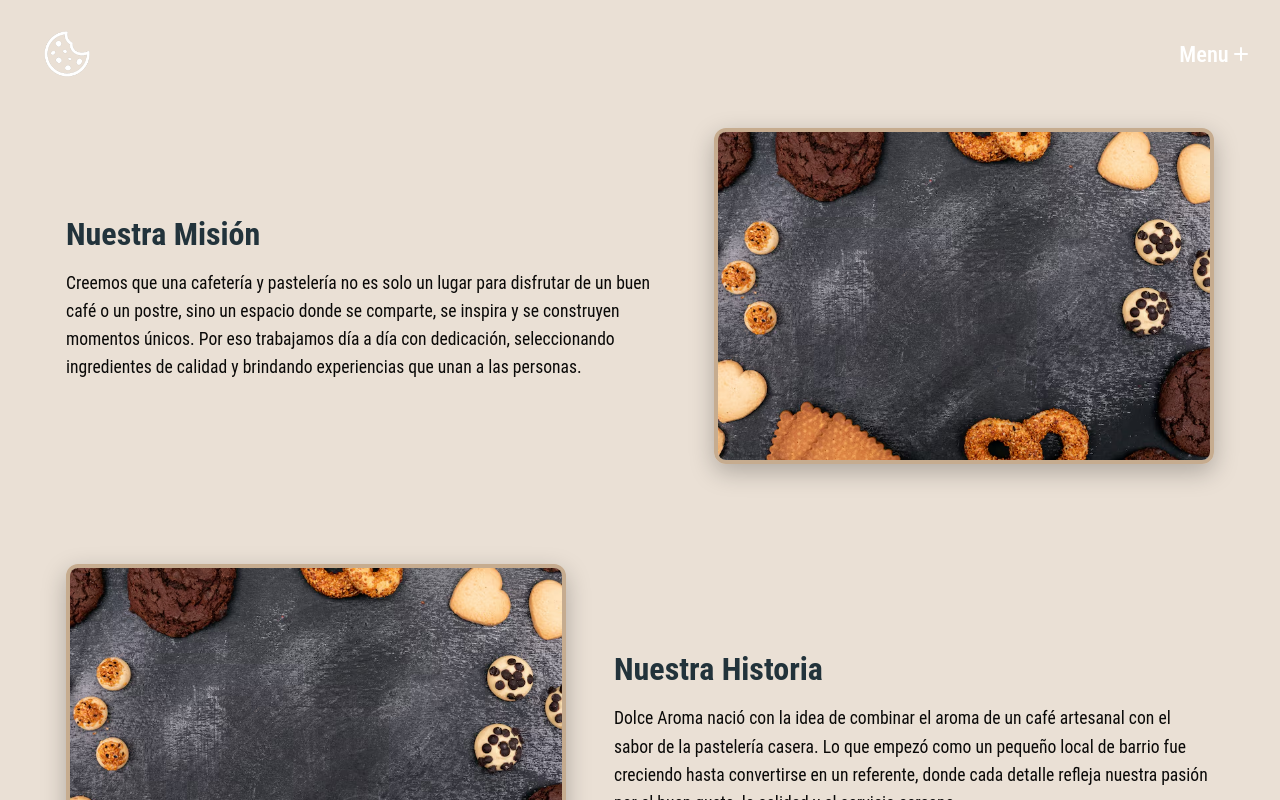
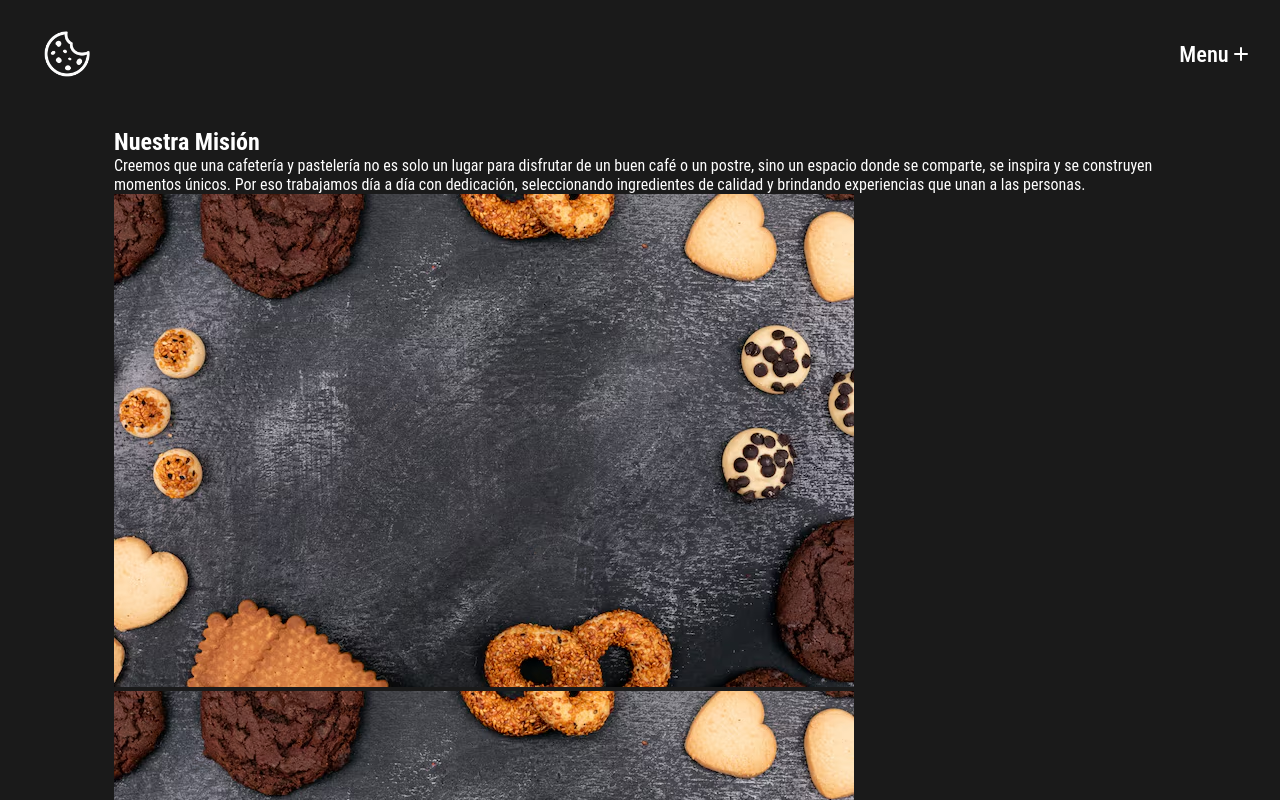
Before and after one commit to pablovenica7/Cafe-Catalogo, a React (Vite) app: page /nosotros in a window 1280 px wide. Built offline with nearby package versions, Linux system fonts and the light colour scheme.

Commit message:
Update Nosotros.css

```diff
--- a/src/pages/Nosotros.css
+++ b/src/pages/Nosotros.css
@@ -1,60 +1,75 @@
-:root {
-  --color-dark: #0a0908;
-  --color-blue: #22333b;
-  --color-cream: #eae0d5;
-  --color-beige: #c6ac8f;
-  --color-brown: #5e503f;
+.nosotros-container {
+  max-width: 1100px;
+  margin: 0 auto;
+  padding: 8rem 1.5rem 4rem;
+  color: white;
 }
 
-.nosotros-container {
-  background-color: var(--color-cream);
-  color: var(--color-dark);
-  padding: 8rem 2rem 4rem;
-  display: flex;
-  flex-direction: column;
-  gap: 6rem;
+
+.nosotros-section {
+  margin-bottom: 4rem;
 }
 
-.section {
+.nosotros-content {
   display: flex;
   align-items: center;
-  justify-content: center;
-  gap: 3rem;
-  flex-wrap: wrap;
+  gap: 2rem;
+  justify-content: space-between;
 }
 
-.section.historia {
-  flex-direction: row;
+.nosotros-text-wrapper {
+  flex: 1;
 }
 
-.text {
-  flex: 1 1 400px;
-  max-width: 600px;
+.nosotros-title {
+  font-size: 2.2rem;
+  font-weight: 700;
+  margin-bottom: 1rem;
+  text-align: center;
 }
 
-.section-title {
-  font-size: 2rem;
-  font-weight: 700;
-  margin-bottom: 1rem;
-  color: var(--color-blue);
+.nosotros-text {
+  font-size: 1.2rem;
+  line-height: 1.6;
+  max-width: 500px;
+  margin: 0 auto;
+  text-align: center;
 }
 
-.section-paragraph {
-  font-size: 1.1rem;
-  line-height: 1.6;
-  color: var(--color-dark);
+.nosotros-divider {
+  border: 0;
+  border-top: 2px solid rgba(255, 255, 255, 0.6);
+  margin: 3rem auto;
+  width: 80%;
 }
 
-.image-wrap {
-  flex: 1 1 350px;
-  max-width: 500px;
-  position: relative;
+.nosotros-img-wrapper {
+  flex: 1;
+  display: flex;
+  justify-content: center;
 }
 
-.image {
+.nosotros-img {
   width: 100%;
-  height: auto;
-  border-radius: 12px;
-  box-shadow: 0 8px 24px rgba(0, 0, 0, 0.25);
-  border: 4px solid var(--color-beige);
+  max-width: 400px;
+  border-radius: 60% 40% 35% 65% / 55% 45% 60% 40%;
+  object-fit: cover;
+  transition: transform 0.3s ease;
 }
+
+.nosotros-img:hover {
+  transform: scale(1.05);
+}
+
+@media (max-width: 768px) {
+  .nosotros-content {
+    flex-direction: column;
+    text-align: center;
+  }
+
+  .nosotros-title,
+  .nosotros-text {
+    text-align: center;
+    margin: 0 auto;
+  }
+}
```
